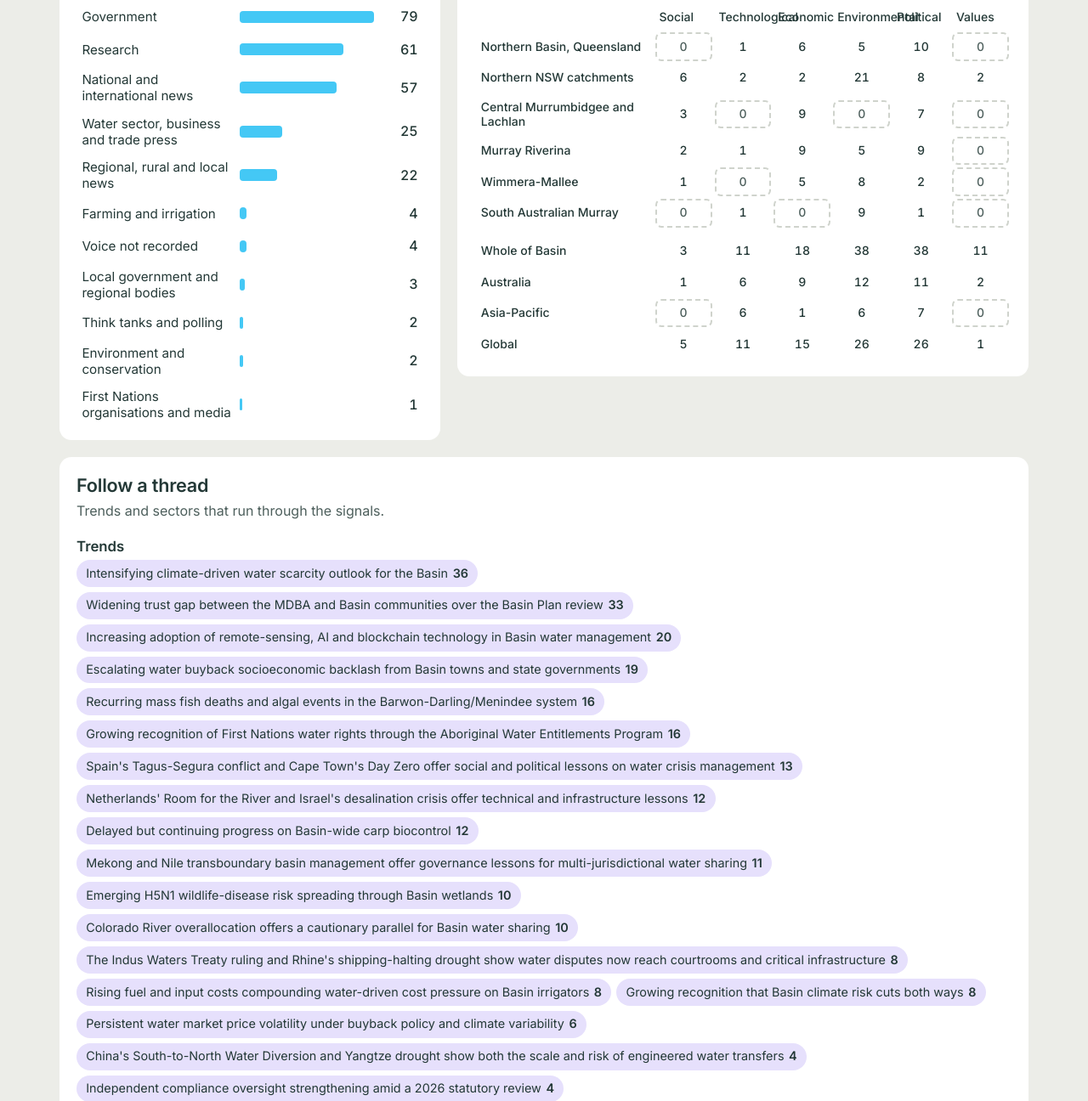
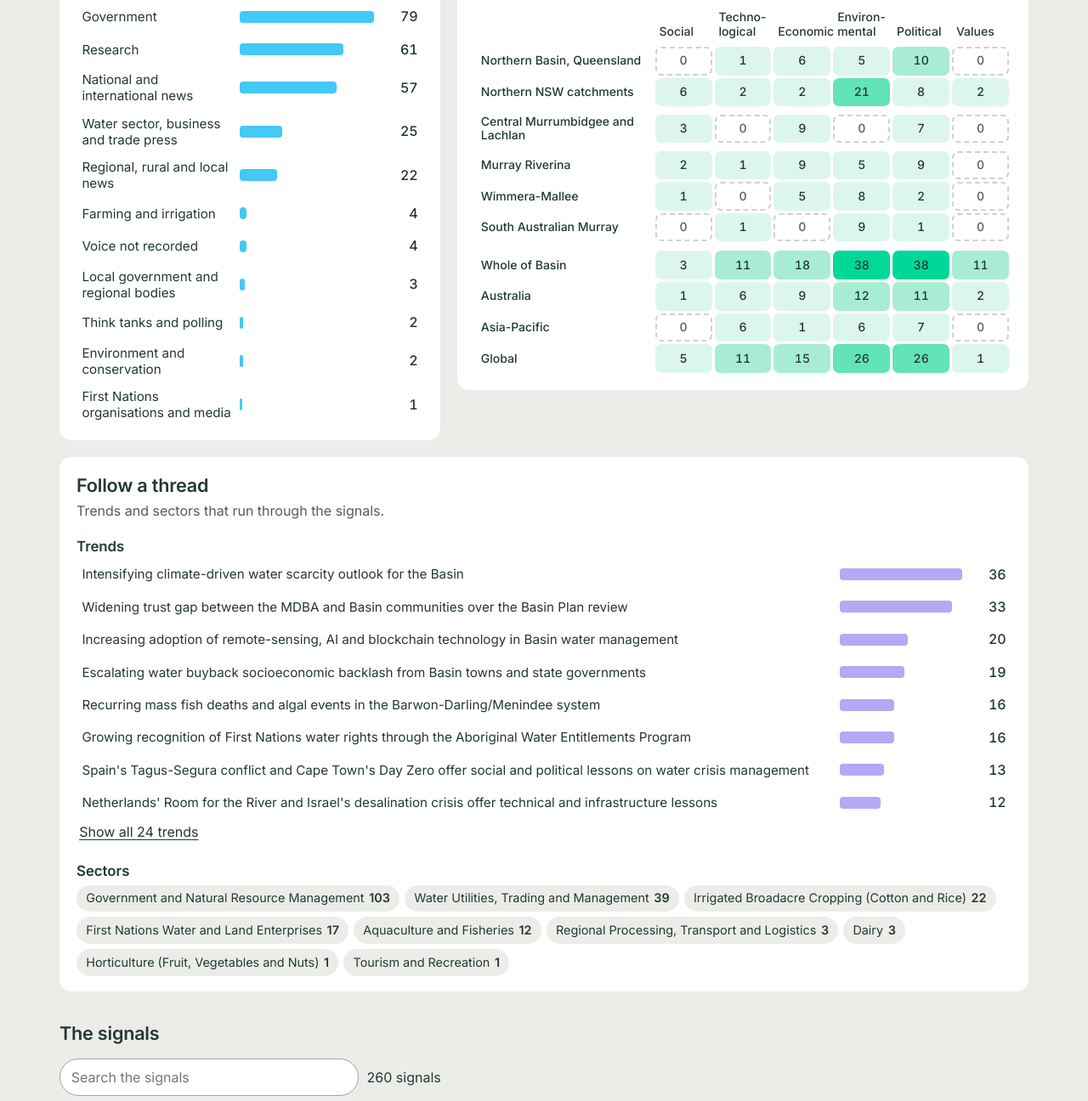
Before and after one commit to djariella/BASIN-site, a plain HTML site: page index.html in a window 1280 px wide. Shown: the part 1299-2595 px from the top of the page at 85% size. Drawn offline with Linux system fonts and the light colour scheme.

Commit message:
Shade the lens by place table, let long headings break, rank the trends

```diff
--- a/index.html
+++ b/index.html
@@ -95,6 +95,9 @@
   .bar:hover { background:var(--bone); }
   .bar i { display:block; height:14px; border-radius:4px; background:var(--teal); min-width:3px; }
   .bars.voices .bar i { background:var(--blue); }
+  #lens .bar { grid-template-columns:8rem 1fr 2.6rem; }
+  .bars.trends .bar { grid-template-columns:minmax(0,1fr) minmax(4rem,9rem) 2.6rem; }
+  .bars.trends .bar i { background:var(--lilac); }
   .bar b { font-weight:500; text-align:right; font-variant-numeric:tabular-nums; }
   .bar span { font-size:.95rem; line-height:1.25; }
 
@@ -119,7 +122,9 @@
   .heat button { width:100%; border:0; background:none; border-radius:7px; padding:.4rem .3rem; text-align:left; font-size:.875rem; line-height:1.2; }
   .heat td { padding:0; }
   .heat td button { text-align:center; font-weight:500; font-variant-numeric:tabular-nums; min-height:2.1rem; }
-  .heat thead button { hyphens:auto; }
+  .heat thead button { hyphens:manual; }
+  .heat td button.c1 { background:var(--r1); } .heat td button.c2 { background:var(--r2); }
+  .heat td button.c3 { background:var(--r3); } .heat td button.c4 { background:var(--r4); }
   .heat tr.gap th, .heat tr.gap td { padding-top:8px; }
   @media (max-width:560px) { .heat button { font-size:.8rem; } .heat th:first-child { width:38%; } }
 
@@ -230,7 +235,8 @@
   <section class="panel" style="margin-top:1.25rem" aria-labelledby="h-thread" id="threads" hidden>
     <h2 id="h-thread">Follow a thread</h2>
     <p class="hint">Trends and sectors that run through the signals.</p>
-    <h3 id="h-trend">Trends</h3><div class="chips" id="trend"></div>
+    <h3 id="h-trend">Trends</h3><div class="bars trends" id="trend"></div>
+    <button class="plain" id="trendMore" type="button" hidden></button>
     <h3 style="margin-top:1rem">Sectors</h3><div class="chips" id="sector"></div>
   </section>
 
@@ -262,7 +268,7 @@
 <script>
 "use strict";
 const PAGE = 30;
-let all = [], shown = PAGE, trendNotes = new Map();
+let all = [], shown = PAGE, trendNotes = new Map(), allTrends = false;
 const $ = id => document.getElementById(id);
 
 /* Build an element with text. Data never reaches the page as HTML. */
@@ -291,6 +297,7 @@ const REGIONS = {   // database name: [label on the diagram, position in the dia
 };
 const LENSES = ["Social", "Technological", "Economic", "Environmental", "Political", "Values"];
 const KINDS = ["Bright Spot", "Blind Spot", "Critical Uncertainty", "Action Priority"];
+const LENS_SPLIT = { "Technological": "Techno\u00ADlogical", "Environmental": "Environ\u00ADmental" };   // where a long heading may break
 const HORIZONS = { "Now": "Now", "+5yr": "In 5 years", "+10yr": "In 10 years", "+20yr": "In 20 years" };
 const GLYPH = {     // fixed drawings, written here, never taken from the data
   "Bright Spot": '<circle cx="14" cy="14" r="5"/><path d="M14 3v3M14 22v3M3 14h3M22 14h3M6.2 6.2l2.1 2.1M19.7 19.7l2.1 2.1M6.2 21.8l2.1-2.1M19.7 8.3l2.1-2.1"/>',
@@ -369,13 +376,15 @@ function drawPlace() {
   $("place").replaceChildren(inner);
   if (c.get(NO_PLACE)) $("place").appendChild(label(pick("place", NO_PLACE, "chip"), NO_PLACE, c.get(NO_PLACE)));
 }
-function drawBars(id, dim, order) {
+function drawBars(id, dim, order, limit) {
   const c = counts(dim), names = order || [...c.keys()].sort((a, b) => c.get(b) - c.get(a)), top = Math.max(1, ...c.values());
-  $(id).replaceChildren(...names.map(name => {
-    const n = c.get(name) || 0, b = pick(dim, name, "bar", name + ": " + n + " signals"), track = el("div"), fill = el("i");
+  const visible = limit ? names.filter((name, i) => i < limit || state[dim] === name) : names;
+  $(id).replaceChildren(...visible.map(name => {
+    const n = c.get(name) || 0, b = pick(dim, name, "bar", trendNotes.get(name) || name + ": " + n + " signals"), track = el("div"), fill = el("i");
     fill.style.width = (100 * n / top) + "%"; if (!n) fill.style.background = "transparent";
     track.appendChild(fill); b.append(el("span", "", name), track, el("b", "", n)); return b;
   }));
+  return names.length;
 }
 function drawKinds() {
   const c = counts("kind");
@@ -394,7 +403,7 @@ function drawHeat() {
   for (const s of all) if (matches(s, ["place", "lens"]))
     for (const p of places(s)) for (const l of s.steep || []) { const k = p + "|" + l, n = (cell.get(k) || 0) + 1; cell.set(k, n); top = Math.max(top, n); }
   const head = el("tr"); head.appendChild(el("th"));
-  for (const l of LENSES) { const th = el("th"); th.scope = "col"; th.appendChild(pick("lens", l, "")).textContent = l; head.appendChild(th); }
+  for (const l of LENSES) { const th = el("th"); th.scope = "col"; th.appendChild(pick("lens", l, "")).textContent = LENS_SPLIT[l] || l; head.appendChild(th); }
   const body = el("tbody");
   [...Object.keys(REGIONS), ...WIDER].forEach((p, i) => {
     const tr = el("tr", i === 6 ? "gap" : ""), th = el("th"); th.scope = "row";
@@ -530,8 +539,9 @@ function readAddress() {
 }
 function update() {
   drawPlace(); drawBars("lens", "lens", LENSES); drawBars("voice", "voice"); drawKinds(); drawHeat();
-  const threads = drawChips("trend", "trend", "trend") + drawChips("sector", "sector", "");
-  $("threads").hidden = !threads; $("h-trend").hidden = $("trend").hidden = !$("trend").children.length;
+  const trends = drawBars("trend", "trend", null, allTrends ? 99 : 8), threads = trends + drawChips("sector", "sector", "");
+  $("threads").hidden = !threads; $("h-trend").hidden = $("trend").hidden = !trends;
+  $("trendMore").hidden = trends <= 8; $("trendMore").textContent = allTrends ? "Show fewer trends" : "Show all " + trends + " trends";
   drawList(); drawSources(); drawDetail(); writeAddress();
 }
 
@@ -551,6 +561,7 @@ fetch("data/signals.json", { cache: "no-store" }).then(r => r.json()).then(data
 
 $("q").addEventListener("input", () => choose({ q: $("q").value.trim() }));
 $("more").addEventListener("click", () => { shown += PAGE; drawList(); });
+$("trendMore").addEventListener("click", () => { allTrends = !allTrends; update(); });
 $("detail").addEventListener("close", () => { if (state.signal) choose({ signal: null }); });
 $("detail").addEventListener("click", e => { if (e.target === $("detail")) $("detail").close(); });
 window.addEventListener("hashchange", () => { readAddress(); update(); });
```
